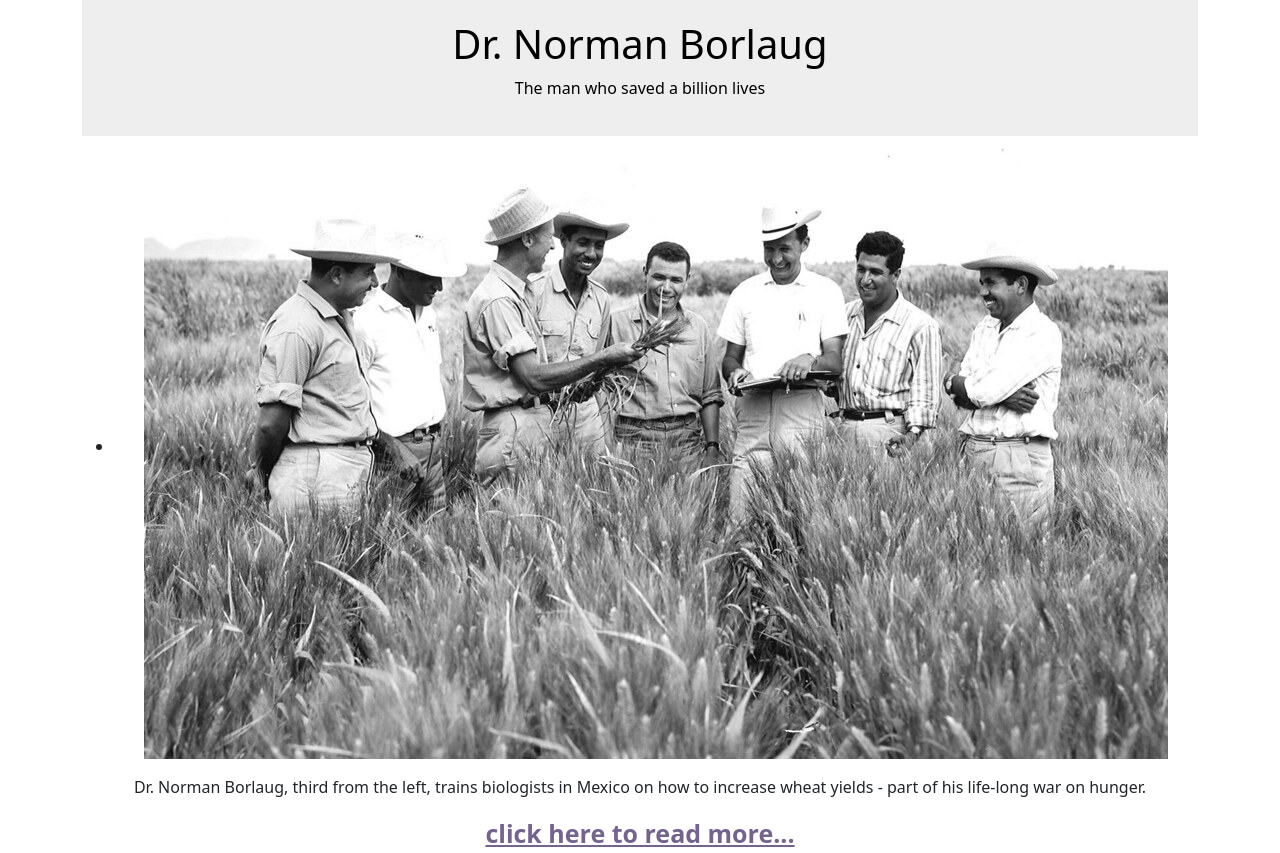
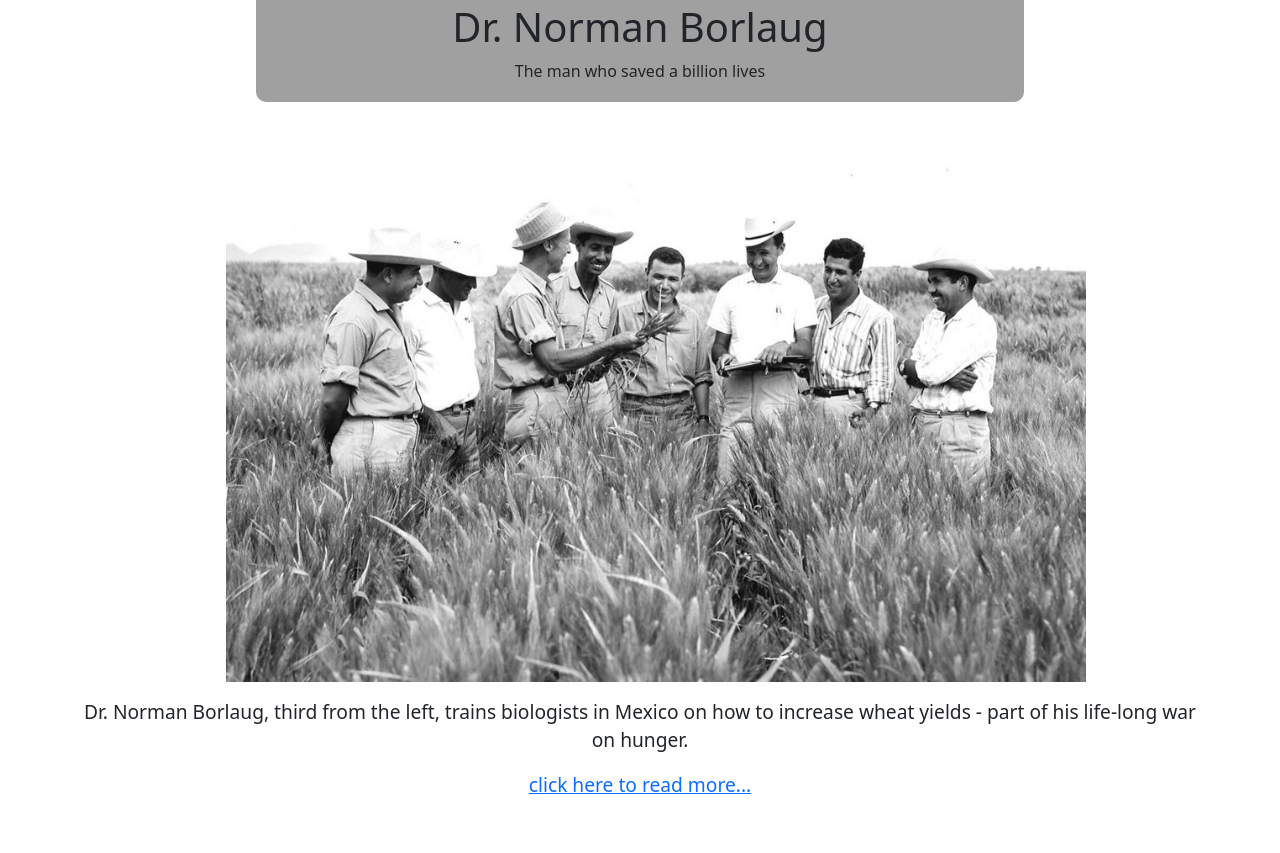
Before and after one commit to huzaifakhan0308/previous-project, a plain HTML site: page index.html in a window 1280 px wide. After the commit the page ends 800 px from the top, so only its background shows below. Drawn offline with nearby package versions, Linux system fonts and the light colour scheme.

Commit message:
css style changes

```diff
--- a/index.html
+++ b/index.html
@@ -10,23 +10,24 @@
     <title>Document</title>
 </head>
 <body>
-    <main class="container text-center">
-        <div id="top-section">
+        <header class="top-section">
             <h1 class="text-center">Dr. Norman Borlaug</h1>
             <p class="text-center">The man who saved a billion lives </p>
-        </div>
+        </header>
 
-        <div id="img-div">
+    <main class="container text-center">
+
+        <div class="img-div">
             <ul>
                 <li>
-                    <img src="./tribute-page-main-image.jpg" id="image" alt="">
+                    <img src="./tribute-page-main-image.jpg" class="image" alt="Dr. Norman borlaug image">
                 </li>
             </ul>
         </div>
         <div class="section">
             <p>  Dr. Norman Borlaug, third from the left, trains biologists in Mexico on how to increase wheat yields - part of his life-long war on hunger.</p>
 
-            <a id="tribute-link" target="_blank" href="https://en.wikipedia.org/wiki/Norman_Borlaug">click here to read more...</a>
+            <a class="tribute-link" target="_blank" href="https://en.wikipedia.org/wiki/Norman_Borlaug">click here to read more...</a>
         </div>
     </main>
 </body>
--- a/styles.css
+++ b/styles.css
@@ -1,15 +1,52 @@
-img#image {
-  max-width: 100%;
+* {
+  margin: 0%;
 }
 
-div#top-section {
-  background-color: #eee;
-  color: black;
-  padding: 20px;
+body {
+  display: flex;
+  align-items: center;
+  flex-direction: column;
+  height: 100vh;
 }
 
-a {
-  color: #74638f;
-  font-size: 25px;
-  font-weight: bold;
+.top-section {
+  display: flex;
+  justify-content: center;
+  align-items: center;
+  flex-direction: column;
+  background-color: rgba(0, 0, 0, 0.374);
+  width: 60%;
+  border-bottom-left-radius: 10px;
+  border-bottom-right-radius: 10px;
+  height: 15%;
 }
+
+ul {
+  list-style: none;
+}
+
+main {
+  display: flex;
+  align-items: center;
+  flex-direction: column;
+}
+
+.img-div {
+  display: flex;
+  justify-content: center;
+  align-items: center;
+  width: 80%;
+  margin-top: 5%;
+}
+
+.image {
+  width: 100%;
+}
+
+.section {
+  font-size: larger;
+  display: flex;
+  justify-content: center;
+  align-items: center;
+  flex-direction: column;
+}
```
